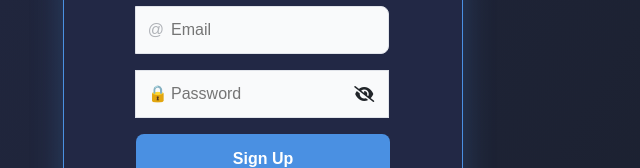
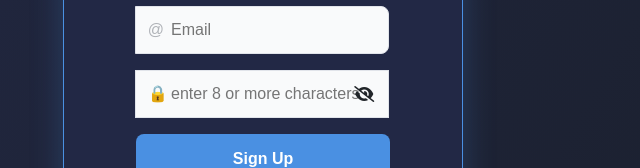
Before and after one commit to kumarsai12383/CodeMateAI, a website: page public/signup-wireframe.html in a window 1280 px wide. Shown: the part 354-522 px from the top of the page, without its empty margins (377-1017 px from the left). Drawn offline with nearby package versions, Linux system fonts and the light colour scheme.

Commit message:
Change password placeholder to 'enter 8 or more characters'

```diff
--- a/public/signup-wireframe.html
+++ b/public/signup-wireframe.html
@@ -25,7 +25,7 @@
         </div>
         <div class="input-group">
           <span class="input-icon">&#128274;</span>
-          <input type="password" placeholder="Password" required />
+          <input type="password" placeholder="enter 8 or more characters" required />
         </div>
         <button type="submit" class="signup-btn">Sign Up</button>
       </form>
```
